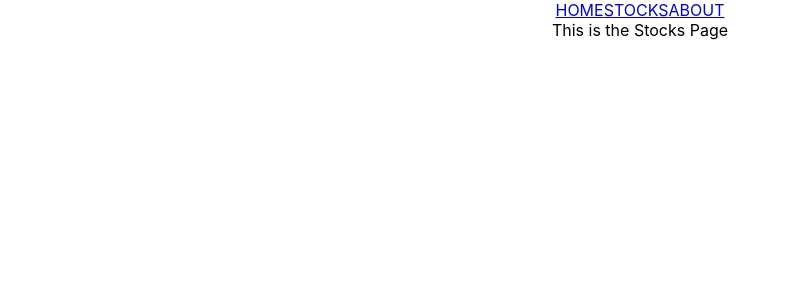
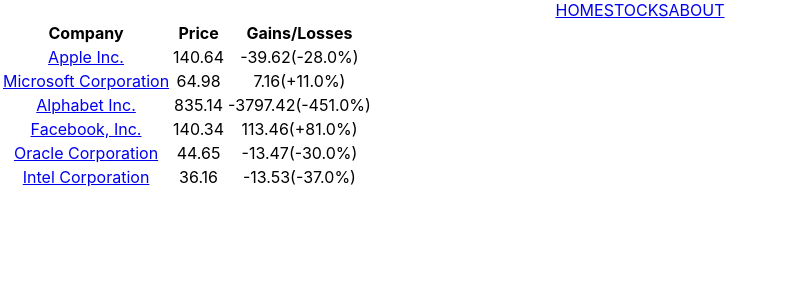
Before and after one commit to SunghunP/Stock-Market, a React (Create React App) app: page /stocks in a window 1280 px wide. Shown: the top 300 px of the page, without its empty margins (0-787 px from the left). Built offline with nearby package versions, Linux system fonts and the light colour scheme.

Commit message:
Create Layout for stocks table

```diff
--- a/src/pages/Stocks.jsx
+++ b/src/pages/Stocks.jsx
@@ -1,3 +1,25 @@
+import stocks from "../models/stocksData"
+import { Link } from "react-router-dom"
+
 export default function Stocks() {
-  return <div>This is the Stocks Page</div>
+  return (
+    <table>
+      <tr>
+        <th>Company</th>
+        <th>Price</th>
+        <th>Gains/Losses</th>
+      </tr>
+      {stocks.map(stock => (
+        <tr>
+          <td><Link to={`/stock/${stock.name}`}>{stock.name}</Link></td>
+          <td>{stock.lastPrice}</td>
+          <td>
+            {(stock.change * stock.open).toFixed(2)}
+            ({stock.change > 0 ? '+': ''}{(stock.change*100).toFixed(1)}%)
+            </td>
+        </tr>
+      ))}
+
+    </table>
+  )
 }
```
